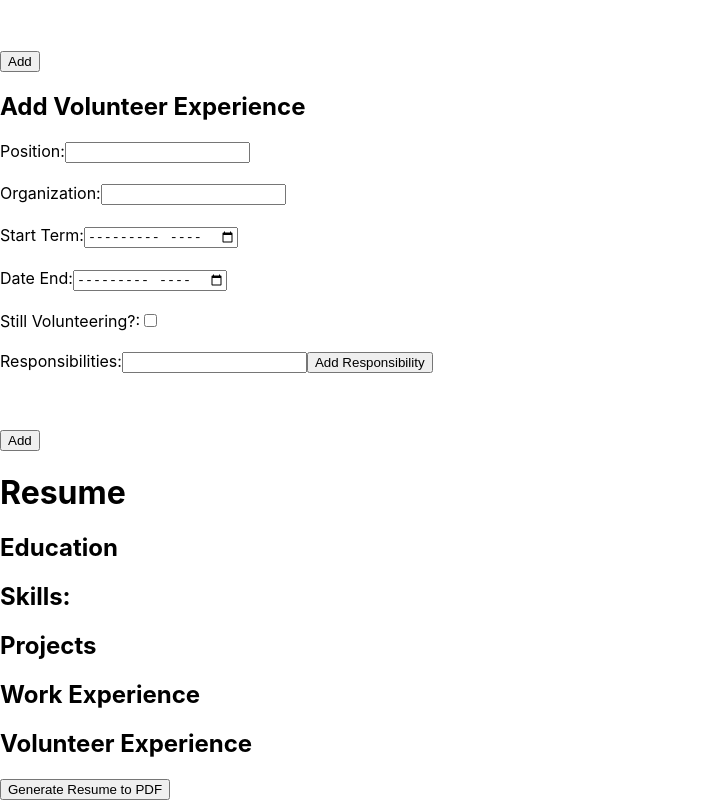
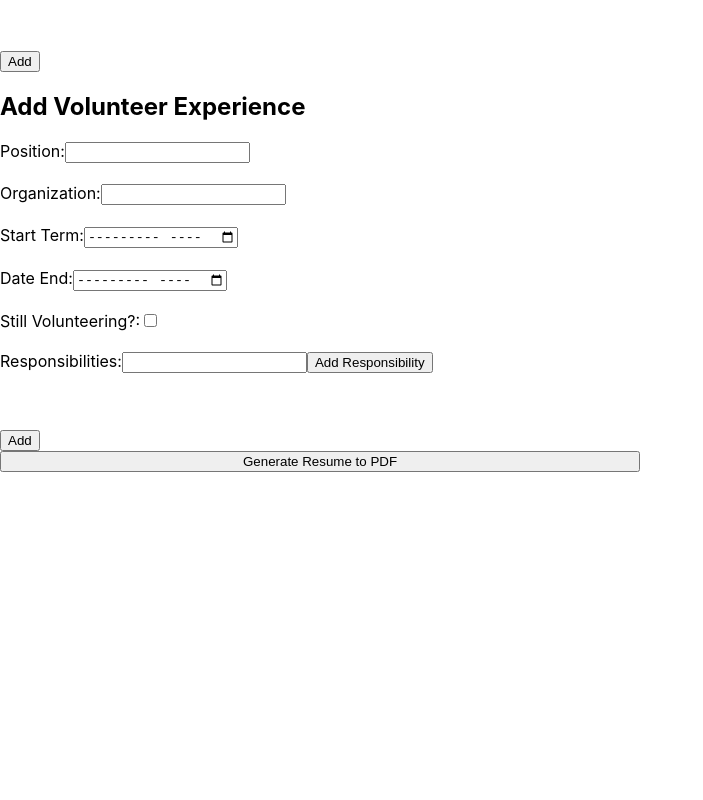
Before and after one commit to jayden-2ang/Resume-Builder-Application, a React (Create React App) app in the folder client/: page / in a window 1280 px wide. Shown: the part 1603-2403 px from the top of the page, without its empty margins (0-703 px from the left). After the commit the page ends 2075 px from the top, so only its background shows below. Built offline with nearby package versions, Linux system fonts and the light colour scheme.

Commit message:
Add CSS Grid format

```diff
--- a/client/src/App.css
+++ b/client/src/App.css
@@ -7,8 +7,22 @@
   pointer-events: none;
 }
 
+.wrapper{
+  display: grid;
+  grid-template-columns: 1fr 1fr;
+}
+
+.wrapper .wrapper1{
+  grid-column: 1/2;
+}
+
+.wrapper .wrapper2{
+  grid-column: 2/3;
+}
+
 .delete-btn{
   margin-left: 8;
+  padding: 5px;
   background-color: red;
 }
 
--- a/client/src/App.js
+++ b/client/src/App.js
@@ -8,6 +8,7 @@ import Volunteer from './components/volunteer';
 import View from './components/view';
 import axios from 'axios';
 import { useReactToPrint } from 'react-to-print';
+import './App.css';
 
 function App(props) {
   const [personal, setPersonal] = useState([]);
@@ -53,31 +54,32 @@ function App(props) {
   };
 
   const deletePersonal = (personalToDelete) => {
-    setPersonal((prev) => prev.filter((_, index) => index != personalToDelete));
+    setPersonal((prev) => prev.filter((_, index) => index !== personalToDelete));
   };
 
   const deleteEducation = (educationToDelete) => {
-    setEducation((prev) => prev.filter((_, index) => index != educationToDelete));
+    setEducation((prev) => prev.filter((_, index) => index !== educationToDelete));
   };
 
   const deleteSkill = (skillToDelete) => {
-    setSkill((prev) => prev.filter((_, index) => index != skillToDelete));
+    setSkill((prev) => prev.filter((_, index) => index !== skillToDelete));
   };
 
   const deleteProject = (projectToDelete) => {
-    setProject((prev) => prev.filter((_, index) => index != projectToDelete));
+    setProject((prev) => prev.filter((_, index) => index !== projectToDelete));
   };
 
   const deleteWork = (workToDelete) => {
-    setWork((prev) => prev.filter((_, index) => index != workToDelete));
+    setWork((prev) => prev.filter((_, index) => index !== workToDelete));
   };
 
   const deleteVolunteer = (volunteerToDelete) => {
-    setVolunteer((prev) => prev.filter((_, index) => index != volunteerToDelete));
+    setVolunteer((prev) => prev.filter((_, index) => index !== volunteerToDelete));
   };
 
   return (
-    <div>
+    <div className='wrapper'>
+      <div className='wrapper1'>
         <h1>Resume Builder App</h1>
         <Personal addPersonal={addPersonal} />
         <Education addEducation={addEducation} />
@@ -85,8 +87,10 @@ function App(props) {
         <Project addProject={addProject} />
         <Work addWork={addWork} />
         <Volunteer addVolunteer={addVolunteer} />
+      </div>
 
       <View
+        className='wrapper2'
         ref={resumeFormat}
         personal={personal}
         deletePersonal={deletePersonal}
--- a/client/src/components/project.jsx
+++ b/client/src/components/project.jsx
@@ -37,7 +37,7 @@ function Project({ addProject }) {
   }
 
   function addDescription() {
-    if (currDescript.trim() != ''){
+    if (currDescript.trim() !== ''){
       setDescription([...description, currDescript.trim()]);
       setCurrDescript('');
     }
--- a/client/src/components/view.jsx
+++ b/client/src/components/view.jsx
@@ -1,15 +1,14 @@
+import React, { forwardRef } from 'react';
 import '../App.css';
-import React, { forwardRef } from 'react';
 
 const View = forwardRef(({ personal, education, skills, projects, work, volunteer,
   deletePersonal, deleteEducation, deleteSkill, deleteProject, deleteWork, deleteVolunteer }, ref) => {
   return (
     <div ref={ref}>
-      <h1>Resume</h1>
       <div className='header'>
         {personal.map((p, index) => (
           <div key={index}>
-            <strong>{p.name}</strong> <button className='delete-btn' onClick={() => deletePersonal && deletePersonal(index)}>Delete</button> <br />
+            <h2>{p.name}</h2> <button className='delete-btn' onClick={() => deletePersonal && deletePersonal(index)}>Delete</button> <br />
             {p.address} | {p.phone} | {p.email} <br />
             {p.link && p.link.length > 0 && (
               <ul>
@@ -26,7 +25,7 @@ const View = forwardRef(({ personal, education, skills, projects, work, voluntee
         <h2>Education</h2>
         {education.map((e, index) => (
           <div key={index}>
-            <strong>{e.institute}</strong>, {e.address} <button className='delete-btn'onClick={() => deleteEducation && deleteEducation(index)}>Delete</button><br />
+            <strong>{e.institute}</strong>, {e.address} <button className='delete-btn' onClick={() => deleteEducation && deleteEducation(index)}>Delete</button><br />
             ({e.enrollStart} - {e.enrollEnd})<br />
             <ul>
               <li>Studying {e.study}</li>
@@ -63,7 +62,7 @@ const View = forwardRef(({ personal, education, skills, projects, work, voluntee
         <h2>Work Experience</h2>
         {work.map((w, index) => (
           <div key={index}>
-            <strong>{w.position}</strong> at {w.company} <button className='delete-btn' onClick={() => deleteWork && deleteWork(index)} style={{marginLeft:8}}>Delete</button> <br />
+            <strong>{w.position}</strong> at {w.company} <button className='delete-btn' onClick={() => deleteWork && deleteWork(index)}>Delete</button> <br />
             {w.termStart} - {w.termEnd} <br />
             {w.responsibilities && w.responsibilities.length > 0 && (
               <ul>
@@ -80,7 +79,7 @@ const View = forwardRef(({ personal, education, skills, projects, work, voluntee
         <h2>Volunteer Experience</h2>
         {volunteer.map((v, index) => (
           <div key={index}>
-            <strong>{v.position}</strong> at {v.organization} <button className='delete-btn' onClick={() => deleteVolunteer && deleteVolunteer(index)} style={{marginLeft:8}}>Delete</button> <br />
+            <strong>{v.position}</strong> at {v.organization} <button className='delete-btn' onClick={() => deleteVolunteer && deleteVolunteer(index)}>Delete</button> <br />
             {v.startTerm} - {v.endTerm} <br />
             {v.responsibilities && v.responsibilities.length > 0 && (
               <ul>
```
Lines whose indentation alone changed are shown as unchanged.
